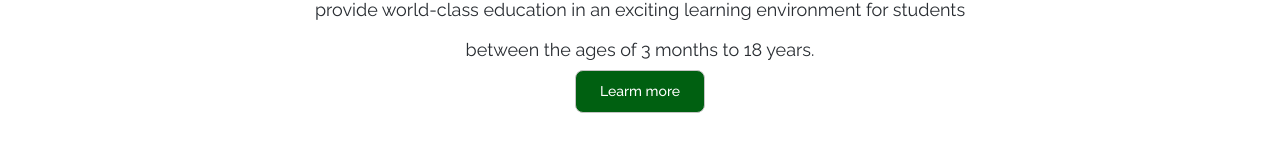
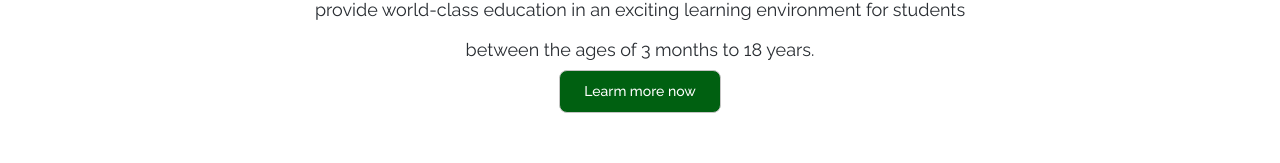
Before and after one commit to Opeyemi-Opj/Supreme-Education, a React (Create React App) app: page / in a window 1280 px wide. Shown: the part 432-595 px from the top of the page. Built offline with nearby package versions, Linux system fonts and the light colour scheme.

Commit message:
Update Homepage

```diff
--- a/src/Components/Pages/Homepage.js
+++ b/src/Components/Pages/Homepage.js
@@ -9,7 +9,7 @@ const Homepage = () => {
              <p class="font-raleway text-[#292D32] text-[18px] leading-[40px] pl-[20%] pr-[20%]">Supreme Education Foundation School is a centre of excellence designed to provide world-class education in an exciting learning environment for students between the ages of 3 months to 18 years. </p>
              <button className='font-raleway text-[#FFFFFF] text-[14px] font-medium leading-[16.44px]
          bg-[#006011] border border-[#C6C5C5] rounded-[8px] px-[24px] py-[12px] items-center gap-5 transition duration-300
-        hover:bg-[#C8352E] '>Learm more</button>
+        hover:bg-[#C8352E] '>Learm more now</button>
         </div>
         </div>
 
```
